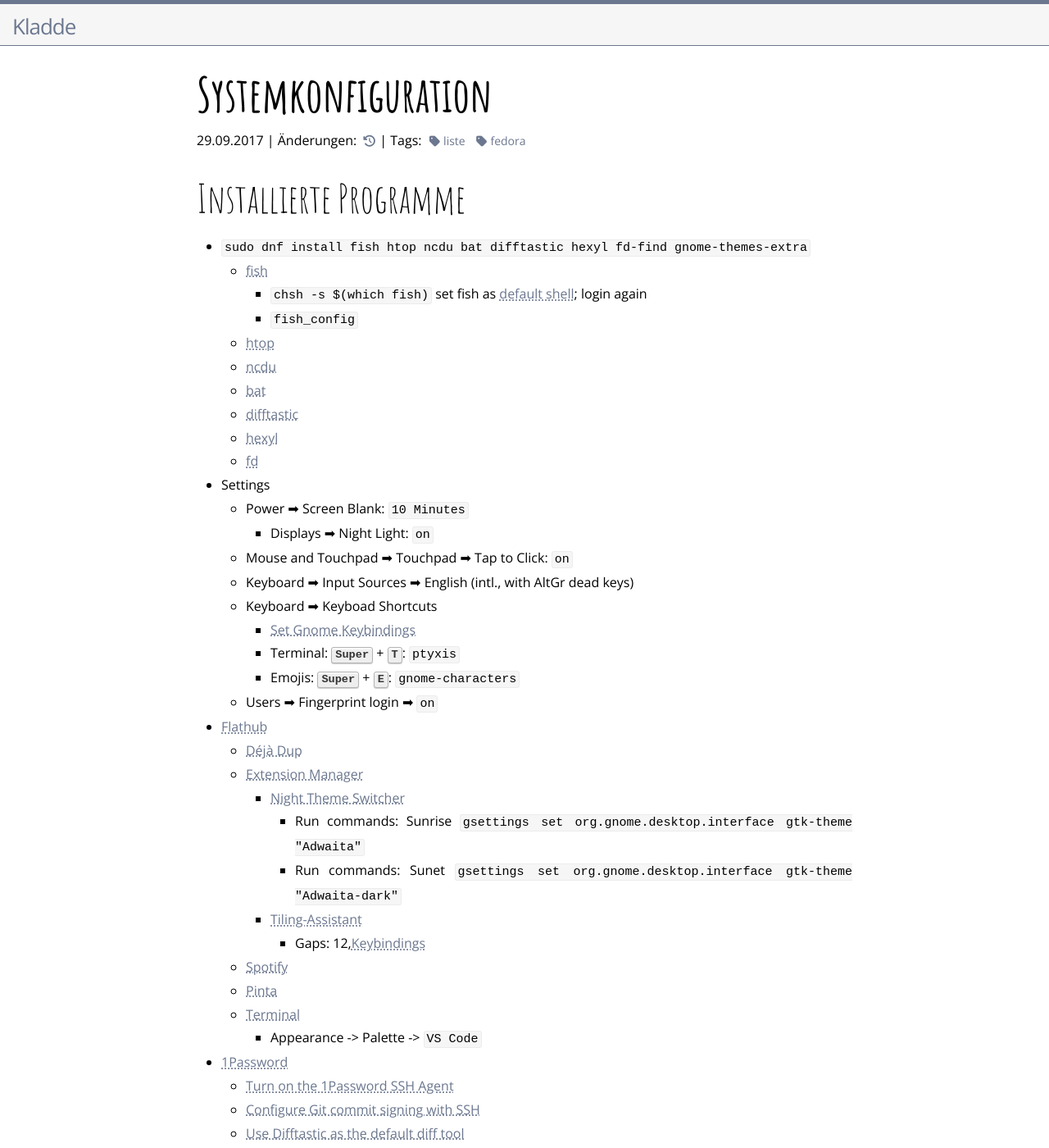
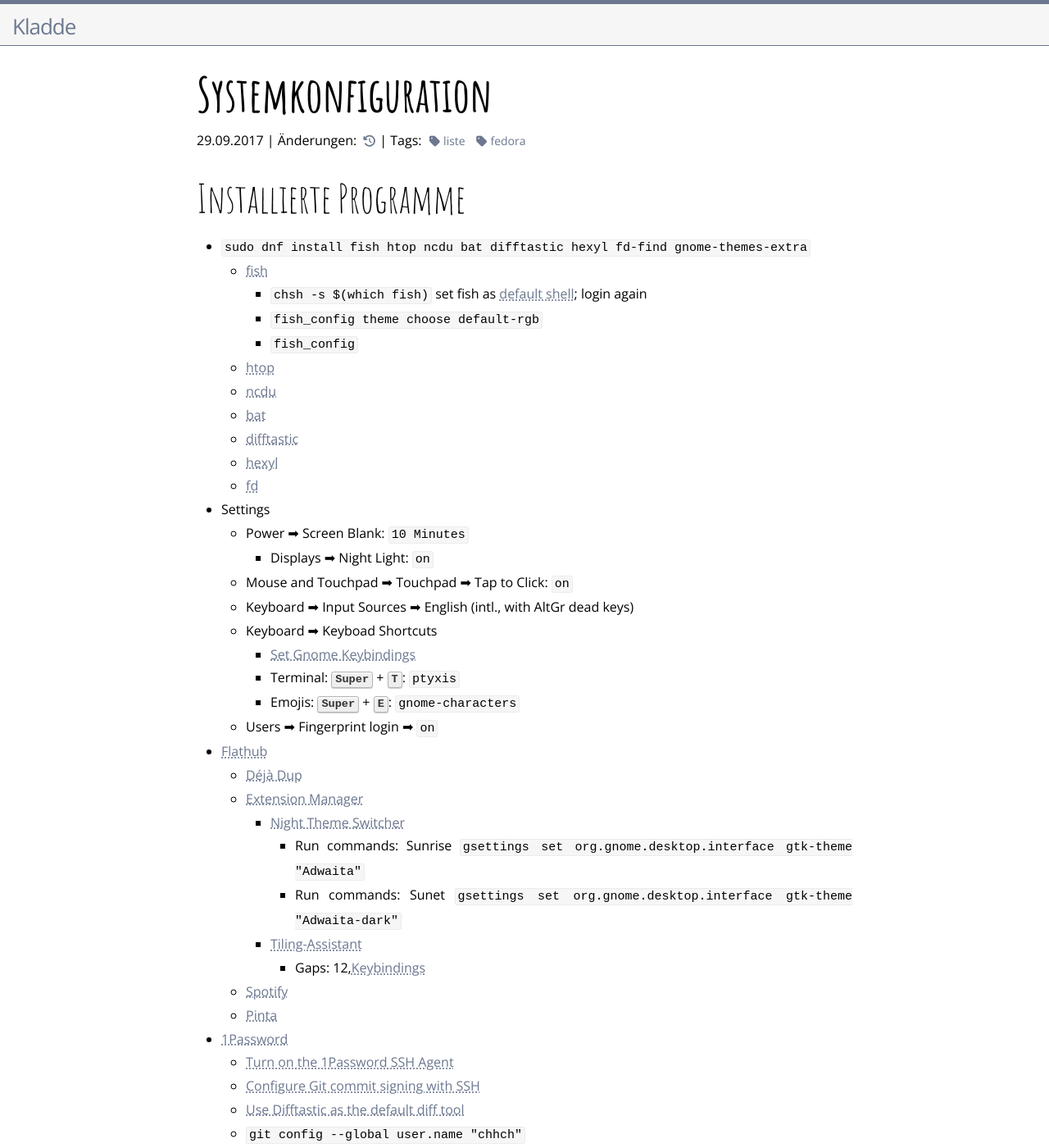
Before and after one commit to chhch/chhch.github.io, a Jekyll site: the page built from _posts/2017-09-29-programmme.md, in a window 1280 px wide and 1400 px high. Shown: the whole window at 82% size. Built offline with Jekyll 4.4.1, drawn with Linux system fonts in a browser that asks for light colours; nearby versions of some CDN libraries; our own code applies the rules of GitHub Pages for plain Markdown files; comment, search, counter and statistics services are not loaded.

Commit message:
Update programs

```diff
--- a/_posts/2017-09-29-programmme.md
+++ b/_posts/2017-09-29-programmme.md
@@ -8,6 +8,7 @@ tags: [liste, fedora]
 - `sudo dnf install fish htop ncdu bat difftastic hexyl fd-find gnome-themes-extra`
   - [fish](https://fishshell.com/)
     - `chsh -s $(which fish)` set fish as [default shell](https://fishshell.com/docs/current/index.html#default-shell); login again
+    - `fish_config theme choose default-rgb`
     - `fish_config`
   - [htop](https://htop.dev/)
   - [ncdu](https://dev.yorhel.nl/ncdu)
@@ -35,8 +36,6 @@ tags: [liste, fedora]
         - Gaps: 12,[Keybindings]({{ '/assets/images/Keybindings.png' | relative_url }})
     - [Spotify](https://docs.fedoraproject.org/en-US/quick-docs/installing-spotify/#_installing_spotify_using_flatpak)
     - [Pinta](https://www.pinta-project.com/)
-    - [Terminal](https://gitlab.gnome.org/chergert/ptyxis)
-      - Appearance -> Palette -> `VS Code`
 - [1Password](https://1password.com/de/downloads/linux/)
     - [Turn on the 1Password SSH Agent](https://developer.1password.com/docs/ssh/get-started/#step-3-turn-on-the-1password-ssh-agent)
     - [Configure Git commit signing with SSH](https://developer.1password.com/docs/ssh/git-commit-signing#step-1-configure-git-commit-signing-with-ssh)
```
